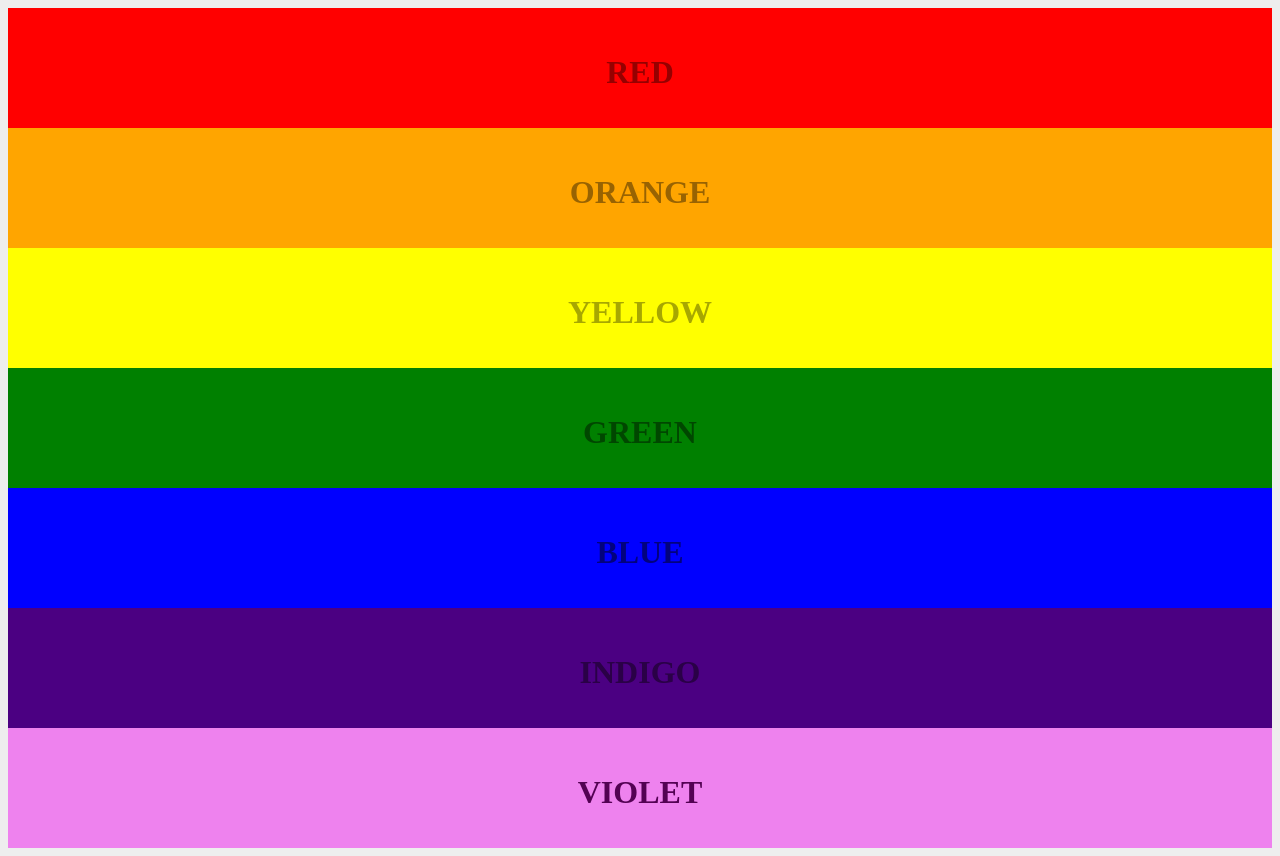
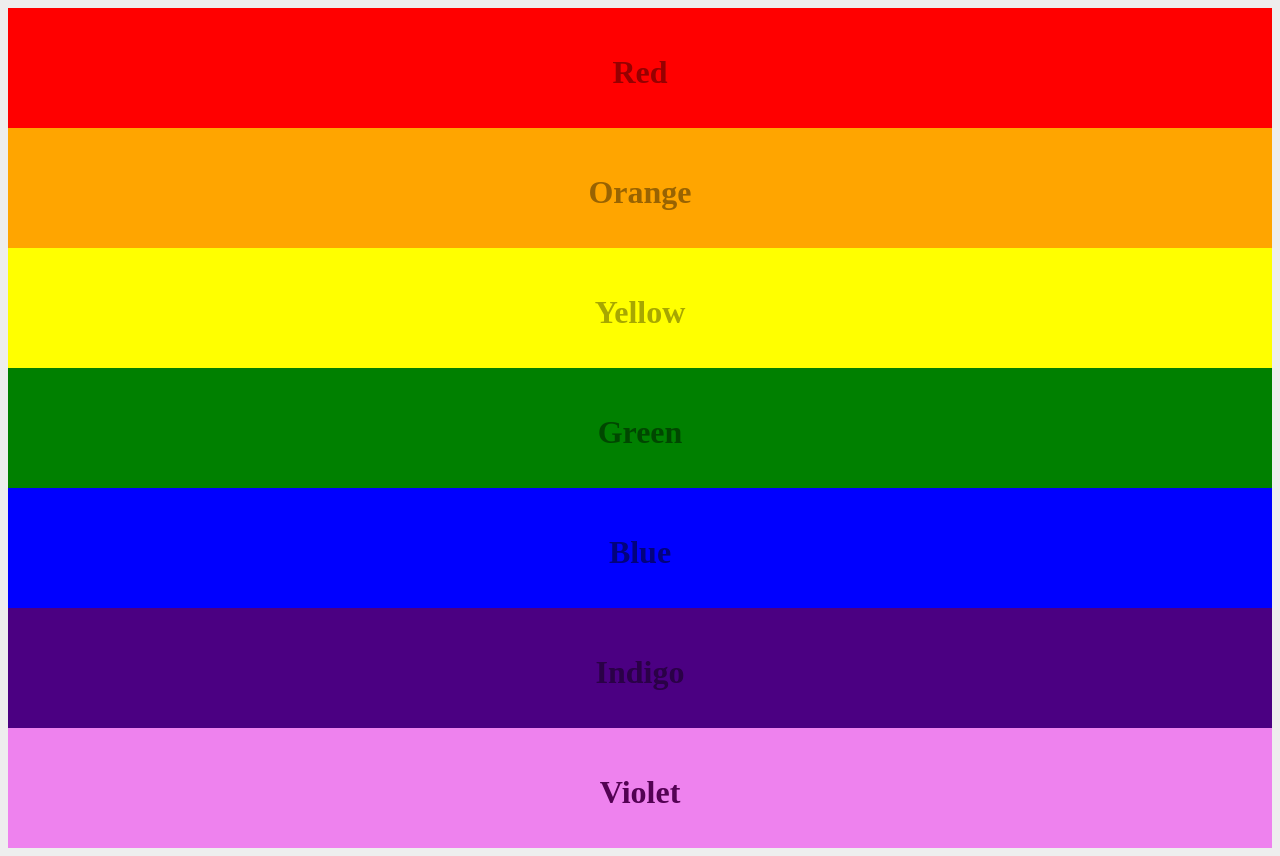
Before and after one commit to ThumbsUpGif/RainbowProject, a plain HTML site: page index.html in a window 1280 px wide. Drawn offline with Linux system fonts and the light colour scheme.

Commit message:
Changed to lowercase lettering

```diff
--- a/index.html
+++ b/index.html
@@ -11,43 +11,43 @@
 
     <div class="red_background">
         <div class="colourname">
-    <h1>RED</h1>
+    <h1>Red</h1>
         </div>
     </div>
 
     <div class="orange_background">
         <div class="colourname">
-    <h1>ORANGE</h1>
+    <h1>Orange</h1>
         </div>
     </div>
 
     <div class="yellow_background">
         <div class="colourname">
-    <h1>YELLOW</h1>
+    <h1>Yellow</h1>
         </div>
     </div>
 
     <div class="green_background">
         <div class="colourname">
-    <h1>GREEN</h1>
+    <h1>Green</h1>
         </div>
     </div>
 
     <div class="blue_background">
         <div class="colourname">
-    <h1>BLUE</h1>
+    <h1>Blue</h1>
         </div>
     </div>
 
     <div class="indigo_background">
         <div class="colourname">
-    <h1>INDIGO</h1>
+    <h1>Indigo</h1>
         </div>
     </div>
 
     <div class="violet_background">
         <div class="colourname">
-    <h1>VIOLET</h1>
+    <h1>Violet</h1>
         </div>
     </div>
 
```
